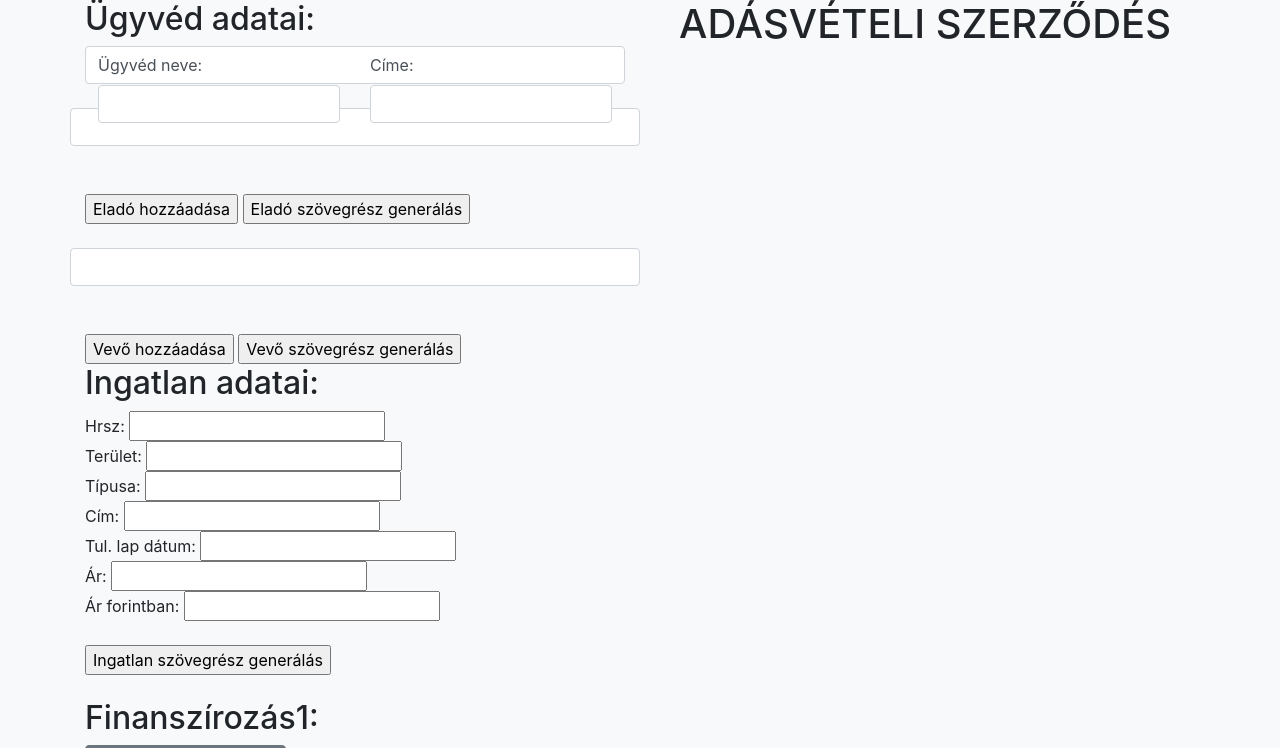
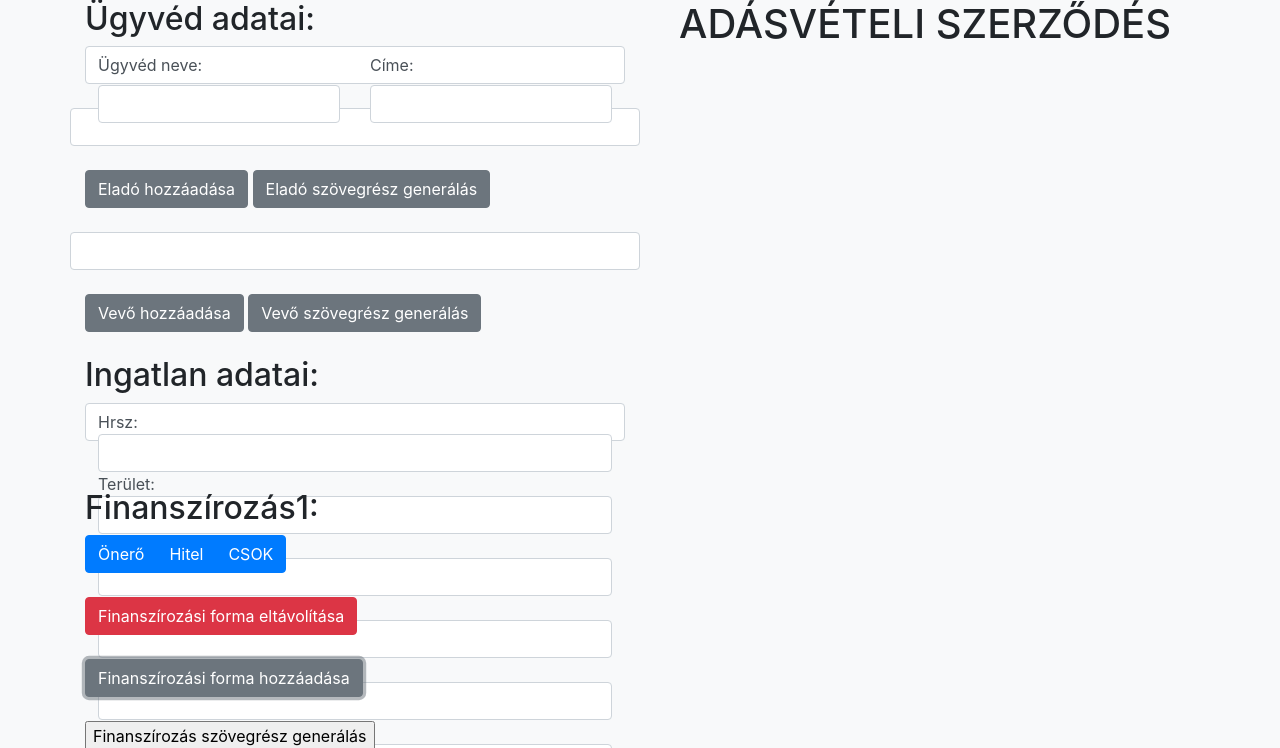
Before and after one commit to Kaugar/adamproject, a plain HTML site: page index.html in a window 1280 px wide. Both pictures are taken after a click on the button "Finanszírozási forma hozzáadása". Shown: the top 748 px of the page. Drawn offline with nearby package versions, Linux system fonts and the light colour scheme.

Commit message:
feat(adamproject)try it online

```diff
--- a/index.html
+++ b/index.html
@@ -61,10 +61,9 @@
                             </fieldset>
                         </div>
                         <br>
-                        <br>
                     </form>
-                    <input type="button" id="add_seller" value="Eladó hozzáadása">
-                    <input type="button" onclick="generateSellerText()" value="Eladó szövegrész generálás">
+                    <input type="button" class="btn btn-secondary" id="add_seller" value="Eladó hozzáadása">
+                    <input type="button" class="btn btn-secondary" onclick="generateSellerText()" value="Eladó szövegrész generálás">
                 </div>
                 <br>
                 <div>
@@ -74,40 +73,37 @@
                             </fieldset>
                         </div>
                         <br>
-                        <br>
                     </form>
-                    <input type="button" id="add_buyer" value="Vevő hozzáadása">
-                    <input type="button" onclick="generateBuyerText()" value="Vevő szövegrész generálás">
+                    <input type="button" class="btn btn-secondary" id="add_buyer" value="Vevő hozzáadása">
+                    <input type="button" class="btn btn-secondary" onclick="generateBuyerText()" value="Vevő szövegrész generálás">
+                    <br>
                     <br>
                 </div>
                 <h2>Ingatlan adatai:</h2>
-                <form id="propertyForm">
+                <form id="propertyForm" class="form-control">
                     Hrsz:
-                    <input type="text" id="propertyAreaNumber" placeholder="">
-                    <br> Terület:
-                    <input type="text" id="propertyArea" placeholder="">
-                    <br> Típusa:
-                    <input type="text" id="propertyType" placeholder="">
-                    <br> Cím:
-                    <input type="text" id="propertyAddress" placeholder="">
-                    <br> Tul. lap dátum:
-                    <input type="text" id="propertyOwnerPageDate" placeholder="">
-                    <br> Ár:
-                    <input type="number" id="propertyPrice" placeholder="">
-                    <br> Ár forintban:
-                    <input type="text" id="propertyPriceText" placeholder="">
+                    <input type="text" class="form-control" id="propertyAreaNumber" placeholder="">
+                    <lable>Terület:</lable>
+                    <input type="text" class="form-control" id="propertyArea" placeholder="">
+                    <lable>Típusa:</lable>
+                    <input type="text" class="form-control" id="propertyType" placeholder="">
+                    <lable>Cím:</lable>
+                    <input type="text" class="form-control" id="propertyAddress" placeholder="">
+                    <lable>Tul. lap dátum:</lable>
+                    <input type="text" class="form-control" id="propertyOwnerPageDate" placeholder="">
+                    <lable>Ár:</lable>
+                    <input type="number" class="form-control" id="propertyPrice" placeholder="">
+                    <lable>Ár forintban:</lable>
+                    <input type="text" class="form-control" id="propertyPriceText" placeholder="">
                     <br>
-                    <br>
-                    <input type="button" onclick="generatePropertyText()" value="Ingatlan szövegrész generálás">
-                    <br>
+                    <input type="button" class="btn btn-secondary" onclick="generatePropertyText()" value="Ingatlan szövegrész generálás">
                     <br>
                 </form>
                 <form id="sourceForm" method="post" action="#">
                     <fieldset id="sources">
                     </fieldset>
                 </form>
-                <input type="button" id="add_source" value="Finanszírozási forma hozzáadása">
-                <button class="remove">Finanszírozási forma eltávolítása</button>
+                <input type="button" id="add_source" class="btn btn-secondary" value="Finanszírozási forma hozzáadása">
                 <br>
                 <br>
                 <input type="button" onclick="generateSourceText()" value="Finanszírozás szövegrész generálás">
@@ -471,32 +467,34 @@
         });
 
         $('#add_source').on('click', function () {
-            $('#sources').append('<div class="sourcesForm"> <h2>Finanszírozás' + sourceCounter +
+            $('#sources').append('<br><br><div class="sourcesForm"> <h2>Finanszírozás' + sourceCounter +
                 ':</h2><input type="hidden" id="sourceId" panelid="' + sourceCounter + '">' +
                 '<div id="panel" class="btn-group" role="group" aria-label="Basic example">' +
-                '<button type="button" id="own_Source" class="btn btn-secondary" panelid1="' +
+                '<button type="button" id="own_Source" class="btn btn-primary" panelid1="' +
                 sourceCounter + '">Önerő</button>' +
-                '<button type="button" id="loan" class="btn btn-secondary" panelid1="' + sourceCounter +
+                '<button type="button" id="loan" class="btn btn-primary" panelid1="' + sourceCounter +
                 '">Hitel</button>' +
-                '<button type="button" id="csok" class="btn btn-secondary" panelid1="' + sourceCounter +
+                '<button type="button" id="csok" class="btn btn-primary" panelid1="' + sourceCounter +
                 '">CSOK</button></div>' +
                 '<div style="display:none" id="form_ownSource' + sourceCounter +
                 '" class="col"><label>Összeg: </label><input class="form-control" type="text" id="sourceAmount' +
                 sourceCounter +
                 '" placeholder=""></div><div style="display:none" id="form_loan' + sourceCounter +
-                '" class="col"><label>Hitelintézet: </label><input class="form-control" type="text" id="loanAmount' +
+                '" class="col"><label>Bank: </label><input class="form-control" type="text" id="bankName' +
+                sourceCounter +
+                '" placeholder=""><label>Számlaszám: </label><input class="form-control" type="text" id="bankName' +
                 sourceCounter +
                 '" placeholder=""></div><div style="display:none" id="form_csok' + sourceCounter +
                 '" class="col"><label>Hitelintézet: </label><input class="form-control" type="text" id="bankName' +
                 sourceCounter +
                 '" placeholder=""><label>Csok nagysága: </label><input class="form-control" type="text" id="sourceAmount' +
                 sourceCounter +
-                '" placeholder=""></div></div>'
+                '" placeholder=""></div><br><br><button class="btn btn-danger" id="remove">Finanszírozási forma eltávolítása</button><br><br></div>'
             );
             sourceCounter++;
             return false; //prevent form submission
         });
-        $('#sources').on('click', '.remove', function () {
+        $('#sources').on('click', '#remove', function () {
             $(this).parent().remove();
             buyerCounter--;
             return false; //prevent form submission
```
